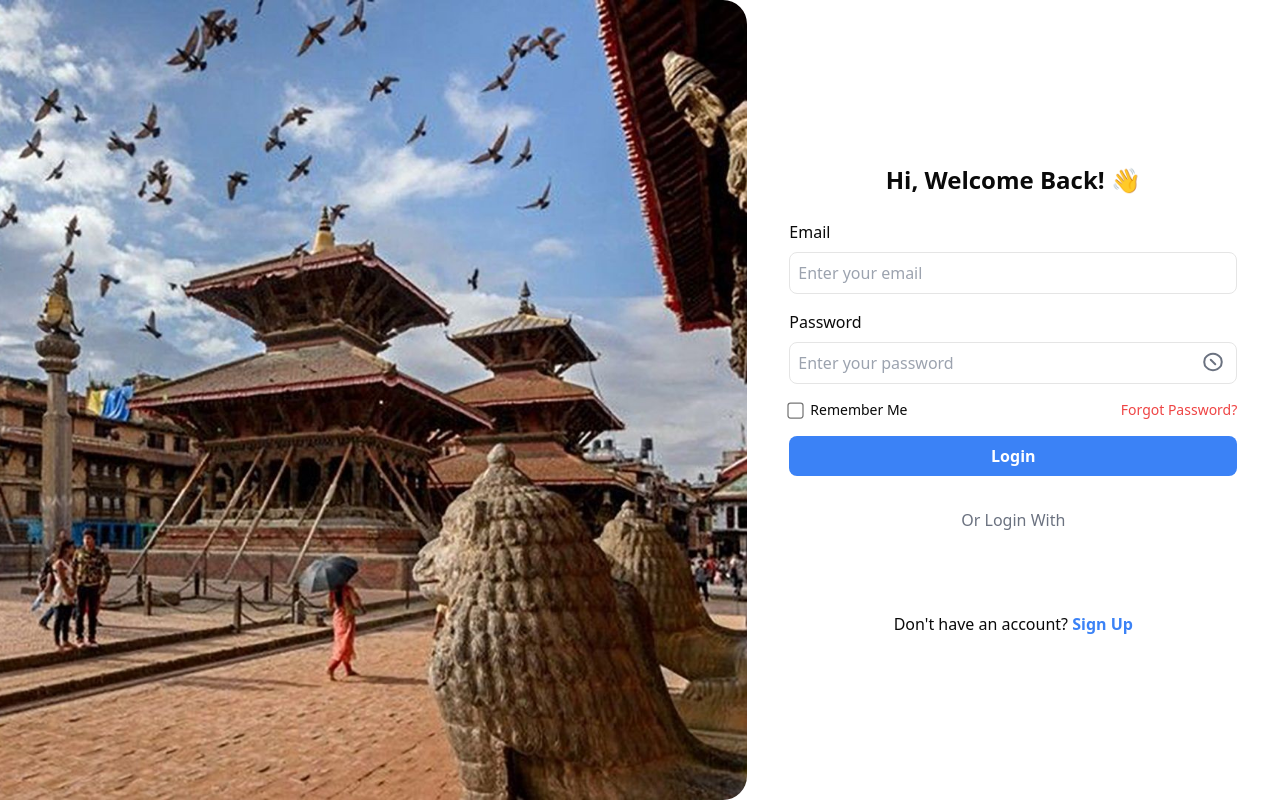
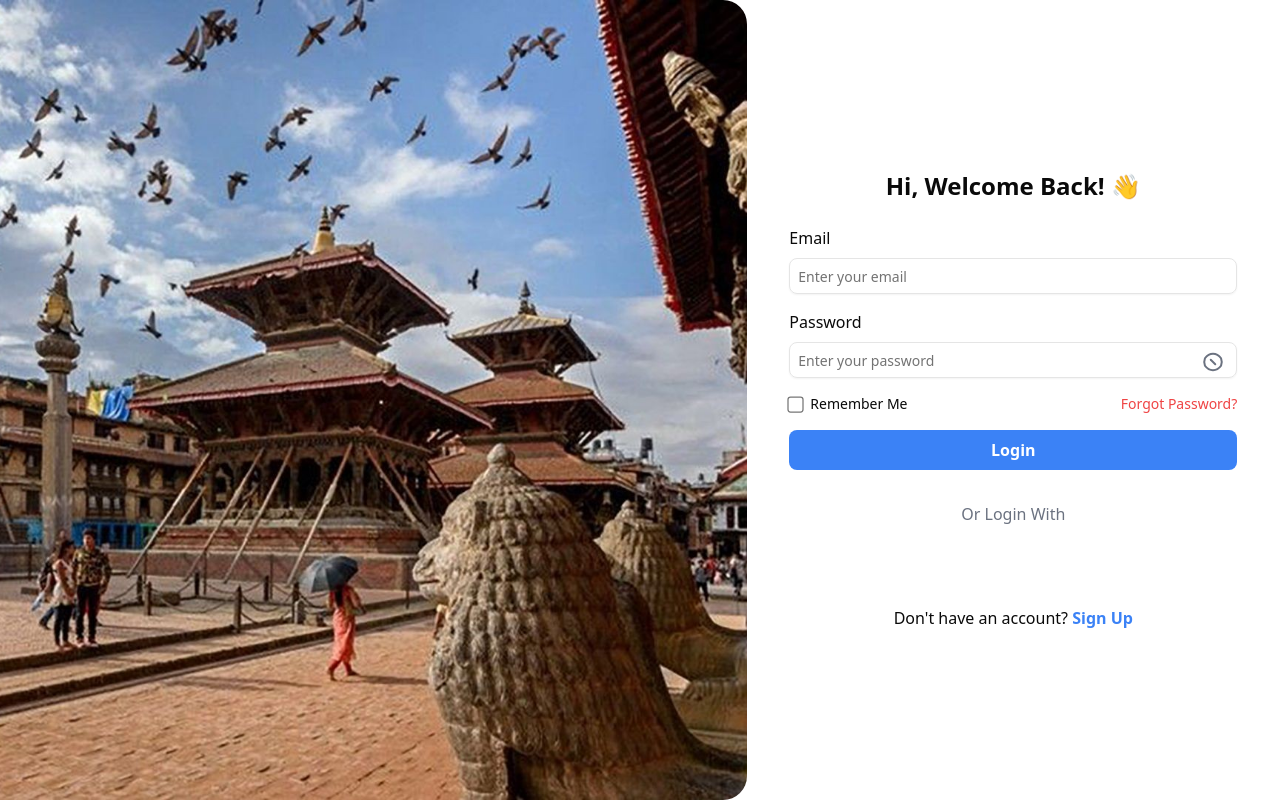
Before and after one commit to presabkhadka/final-year-project, a React (Vite) app in the folder client/: page /explorer/login in a window 1280 px wide. Built offline with nearby package versions, Linux system fonts and the light colour scheme; no server answers.

Commit message:
updt - implementing shadCN Input

```diff
--- a/client/src/pages/login.tsx
+++ b/client/src/pages/login.tsx
@@ -3,6 +3,7 @@ import { FC, useState } from "react";
 import toast from "react-hot-toast";
 import { useNavigate } from "react-router-dom";
 import { GoogleLogin } from "@react-oauth/google";
+import { Input } from "@/components/ui/input";
 
 interface loginFormInterface {
   showPassword: boolean;
@@ -36,7 +37,7 @@ const LoginForm: FC<loginFormInterface> = ({
         <label htmlFor="email" className="mb-2 font-medium">
           Email
         </label>
-        <input
+        <Input
           type="email"
           id="email"
           className="border p-2 rounded-lg"
@@ -51,7 +52,7 @@ const LoginForm: FC<loginFormInterface> = ({
         <label htmlFor="password" className="mb-2 font-medium">
           Password
         </label>
-        <input
+        <Input
           type={showPassword ? "text" : "password"}
           id="password"
           className="border p-2 rounded-lg pr-10"
```
